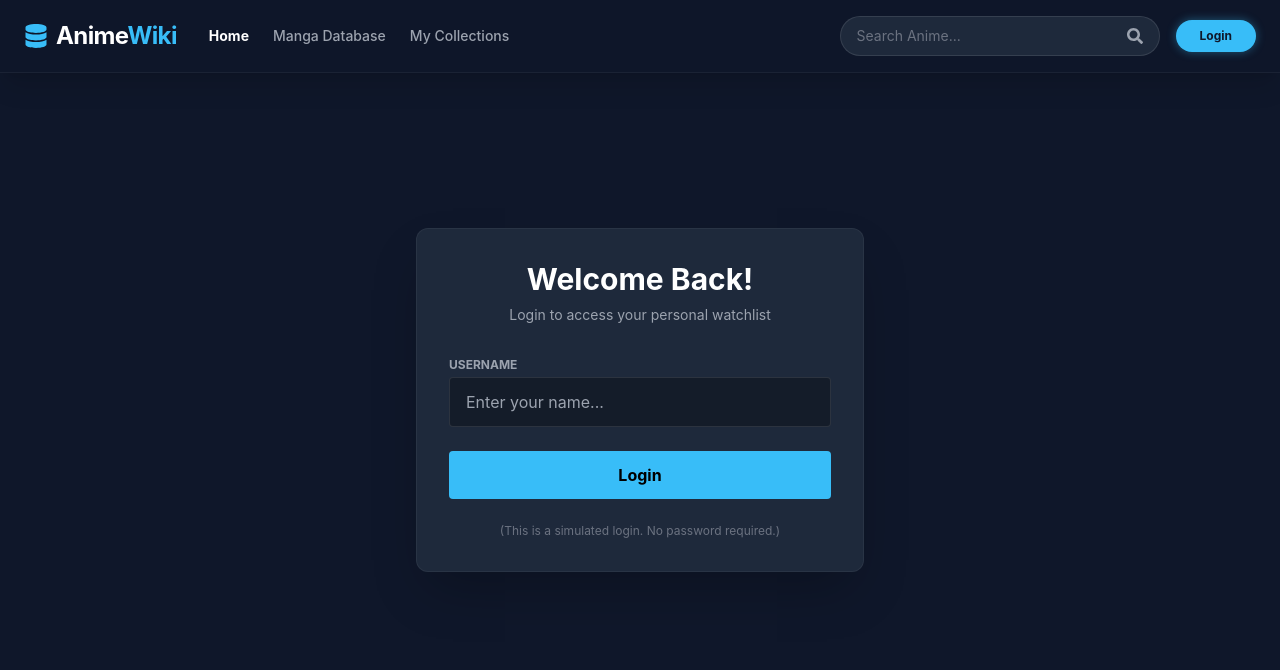
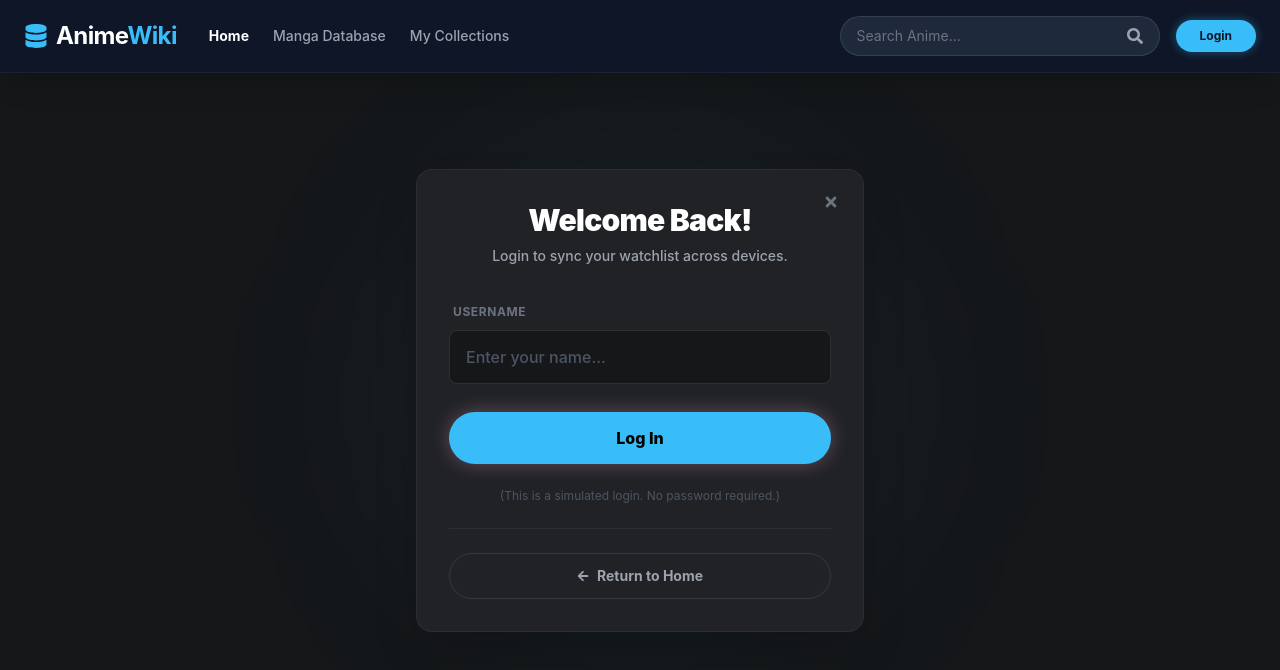
Before and after one commit to xicoldes/anime-api, a React (Vite) app in the folder client/: page /login in a window 1280 px wide. Shown: the top 670 px of the page. Built offline with nearby package versions, Linux system fonts and the light colour scheme.

Commit message:
feat: Enhance Login page with improved UI, added icons, and navigation links

```diff
--- a/client/src/pages/Login.jsx
+++ b/client/src/pages/Login.jsx
@@ -1,5 +1,6 @@
 import React, { useState } from 'react';
-import { useNavigate } from 'react-router-dom';
+import { useNavigate, Link } from 'react-router-dom';
+import { FaArrowLeft, FaTimes } from 'react-icons/fa'; // Added icons for better visuals
 
 const Login = () => {
   const [username, setUsername] = useState('');
@@ -8,40 +9,64 @@ const Login = () => {
   const handleLogin = (e) => {
     e.preventDefault();
     if (username.trim()) {
-      // Save user to LocalStorage
       localStorage.setItem('user', username.trim());
-      // Refresh page/navigate to home so Navbar updates
       window.location.href = '/';
     }
   };
 
   return (
-    <div className="min-h-screen flex items-center justify-center bg-hianime-dark px-4">
-      <div className="bg-hianime-sidebar p-8 rounded-xl border border-white/5 w-full max-w-md shadow-2xl">
-        <h2 className="text-3xl font-bold text-center text-white mb-2">Welcome Back!</h2>
-        <p className="text-gray-400 text-center mb-8 text-sm">Login to access your personal watchlist</p>
+    <div className="min-h-screen flex items-center justify-center bg-[#151719] px-4 relative overflow-hidden">
 
-        <form onSubmit={handleLogin} className="flex flex-col gap-4">
-          <div>
-            <label className="block text-xs font-bold text-gray-400 mb-1 uppercase">Username</label>
+      {/* Background Decor (Optional glow effect) */}
+      <div className="absolute top-1/2 left-1/2 -translate-x-1/2 -translate-y-1/2 w-[500px] h-[500px] bg-hianime-accent/5 rounded-full blur-[100px] pointer-events-none"></div>
+
+      <div className="bg-[#202225] p-8 rounded-2xl border border-white/5 w-full max-w-md shadow-2xl relative z-10 animate-fade-in">
+
+        {/* Top Right Close Button */}
+        <Link to="/" className="absolute top-4 right-4 text-gray-500 hover:text-white transition p-2 hover:bg-white/10 rounded-full">
+            <FaTimes />
+        </Link>
+
+        {/* Header */}
+        <div className="text-center mb-8">
+            <h2 className="text-3xl font-black text-white mb-2 tracking-tight">Welcome Back!</h2>
+            <p className="text-gray-400 text-sm font-medium">Login to sync your watchlist across devices.</p>
+        </div>
+
+        {/* Form */}
+        <form onSubmit={handleLogin} className="flex flex-col gap-5">
+          <div className="space-y-2">
+            <label className="text-xs font-bold text-gray-500 uppercase tracking-wider ml-1">Username</label>
             <input
               type="text"
               placeholder="Enter your name..."
               value={username}
               onChange={(e) => setUsername(e.target.value)}
-              className="w-full bg-black/30 border border-white/10 rounded px-4 py-3 text-white outline-none focus:border-hianime-accent transition"
+              className="w-full bg-[#151719] border border-white/10 rounded-lg px-4 py-3.5 text-white outline-none focus:border-hianime-accent focus:ring-1 focus:ring-hianime-accent transition placeholder-gray-600 font-medium"
               required
             />
           </div>
 
-          <button type="submit" className="bg-hianime-accent text-black font-bold py-3 rounded hover:bg-pink-300 transition mt-2">
-            Login
+          <button type="submit" className="bg-hianime-accent text-black font-extrabold py-3.5 rounded-full hover:bg-white hover:scale-[1.02] active:scale-95 transition duration-300 shadow-[0_0_20px_rgba(255,186,222,0.3)] mt-2">
+            Log In
           </button>
         </form>
 
-        <p className="text-center text-gray-500 text-xs mt-6">
+        <p className="text-center text-gray-600 text-xs mt-6 mb-6">
           (This is a simulated login. No password required.)
         </p>
+
+        {/* Pretty "Return to Home" Button */}
+        <div className="pt-6 border-t border-white/5">
+            <Link
+                to="/"
+                className="flex items-center justify-center gap-2 w-full py-3 rounded-full border border-white/10 text-gray-400 text-sm font-bold hover:bg-white/5 hover:text-white hover:border-white/20 transition duration-300 group"
+            >
+                <FaArrowLeft className="group-hover:-translate-x-1 transition-transform duration-300" size={12} />
+                Return to Home
+            </Link>
+        </div>
+
       </div>
     </div>
   );
```
